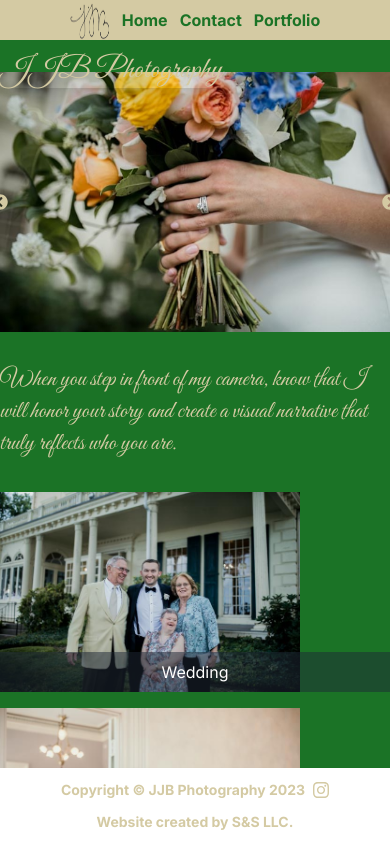
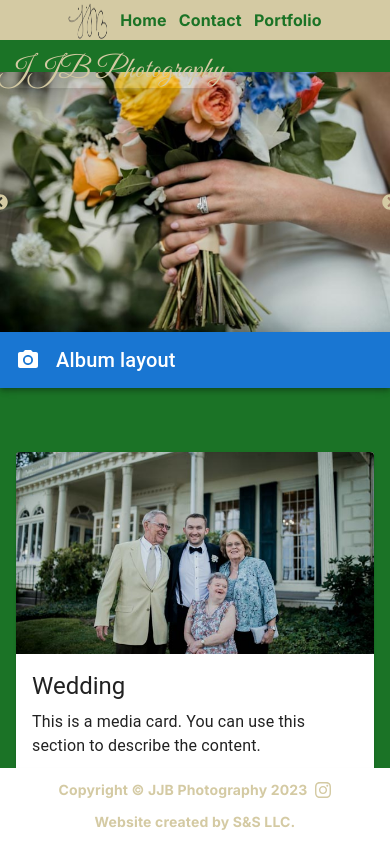
Before and after one commit to sramalho94/jjbphotography, a Next.js app: page / in a window 390 px wide. Built offline with nearby package versions, Linux system fonts and the light colour scheme.

Commit message:
updated packages

```diff
--- a/components/Portfolio.jsx
+++ b/components/Portfolio.jsx
@@ -1,8 +1,64 @@
-import Image from 'next/image'
-import Link from 'next/link'
-import { Great_Vibes } from 'next/font/google'
+import * as React from 'react'
+import AppBar from '@mui/material/AppBar'
+import Button from '@mui/material/Button'
+import CameraIcon from '@mui/icons-material/PhotoCamera'
+import Card from '@mui/material/Card'
+import CardActions from '@mui/material/CardActions'
+import CardContent from '@mui/material/CardContent'
+import CardMedia from '@mui/material/CardMedia'
+import CssBaseline from '@mui/material/CssBaseline'
+import Grid from '@mui/material/Grid'
+import Stack from '@mui/material/Stack'
+import Box from '@mui/material/Box'
+import Toolbar from '@mui/material/Toolbar'
+import Typography from '@mui/material/Typography'
+import Container from '@mui/material/Container'
+import Link from '@mui/material/Link'
+import { createTheme, ThemeProvider } from '@mui/material/styles'
 
-const great_vibes = Great_Vibes({ subsets: ['latin'], weight: '400' })
+function Copyright() {
+  return (
+    <Typography variant="body2" color="text.secondary" align="center">
+      {'Copyright © '}
+      <Link color="inherit" href="https://mui.com/">
+        Your Website
+      </Link>{' '}
+      {new Date().getFullYear()}
+      {'.'}
+    </Typography>
+  )
+}
+
+const defaultTheme = createTheme()
+
+const AlbumItem = ({ image }) => (
+  <Grid item xs={12} sm={6} md={4}>
+    <Card sx={{ height: '100%', display: 'flex', flexDirection: 'column' }}>
+      <CardMedia
+        component="div"
+        sx={{
+          // 16:9
+          pt: '56.25%'
+        }}
+        image={image.src}
+      />
+      <CardContent sx={{ flexGrow: 1 }}>
+        <Typography gutterBottom variant="h5" component="h2">
+          {image.alt}
+        </Typography>
+        <Typography>
+          This is a media card. You can use this section to describe the
+          content.
+        </Typography>
+      </CardContent>
+      <CardActions>
+        <Button size="small">View</Button>
+        <Button size="small">Edit</Button>
+      </CardActions>
+    </Card>
+  </Grid>
+)
+
 const Portfolio = () => {
   const images = [
     {
@@ -20,7 +76,6 @@ const Portfolio = () => {
       alt: 'Family',
       link: '/portfolio/family'
     },
-    // Add more images as needed
     {
       src: '/banner2.jpg',
       alt: 'Portrait',
@@ -29,34 +84,31 @@ const Portfolio = () => {
   ]
 
   return (
-    <div>
-      <h1
-        className={`mt-8 ${great_vibes.className} font-extrabold text-2xl text-our-beige`}
-      >
-        When you step in front of my camera, know that I will honor your story
-        and create a visual narrative that truly reflects who you are.
-      </h1>
-
-      <div className=" mt-8 mb-8 grid grid-cols-1 sm:grid-cols-2 lg:grid-cols-3 gap-4">
-        {images.map((image, index) => (
-          <div key={index} className="relative">
-            <Image
-              src={image.src}
-              alt={image.alt}
-              responsive="true"
-              width={300}
-              height={300}
-            />
-            <Link
-              href={image.link}
-              className="absolute bottom-0 left-0 right-0 bg-gray-800 bg-opacity-50 text-white text-center py-2"
-            >
-              {image.alt}
-            </Link>
-          </div>
-        ))}
-      </div>
-    </div>
+    <ThemeProvider theme={defaultTheme}>
+      <CssBaseline />
+      <AppBar position="relative">
+        <Toolbar>
+          <CameraIcon sx={{ mr: 2 }} />
+          <Typography variant="h6" color="inherit" noWrap>
+            Album layout
+          </Typography>
+        </Toolbar>
+      </AppBar>
+      <main>
+        {/* Your hero unit code */}
+        {/* ... */}
+        <Container sx={{ py: 8 }} maxWidth="md">
+          {/* Your hero unit */}
+          <Grid container spacing={4}>
+            {images.map((image, index) => (
+              <AlbumItem key={index} image={image} />
+            ))}
+          </Grid>
+        </Container>
+      </main>
+      {/* Your footer code */}
+      {/* ... */}
+    </ThemeProvider>
   )
 }
 
--- a/next.config.js
+++ b/next.config.js
@@ -1,8 +1,6 @@
 /** @type {import('next').NextConfig} */
 const nextConfig = {
-  experimental: {
-    appDir: true
-  }
+  experimental: {}
 }
 
 module.exports = nextConfig
```
Also changed, not shown: package.json (+5 -2 lines), 1 other file (tests, documents, lock files or other folders).
